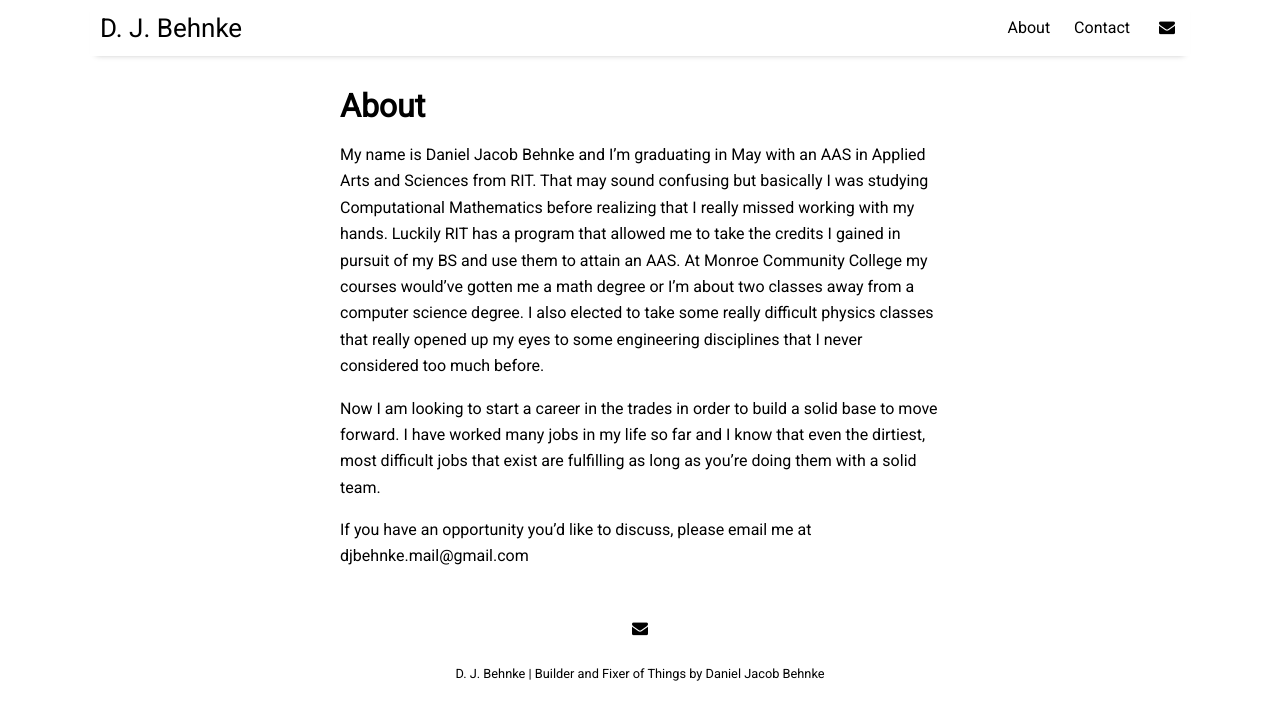
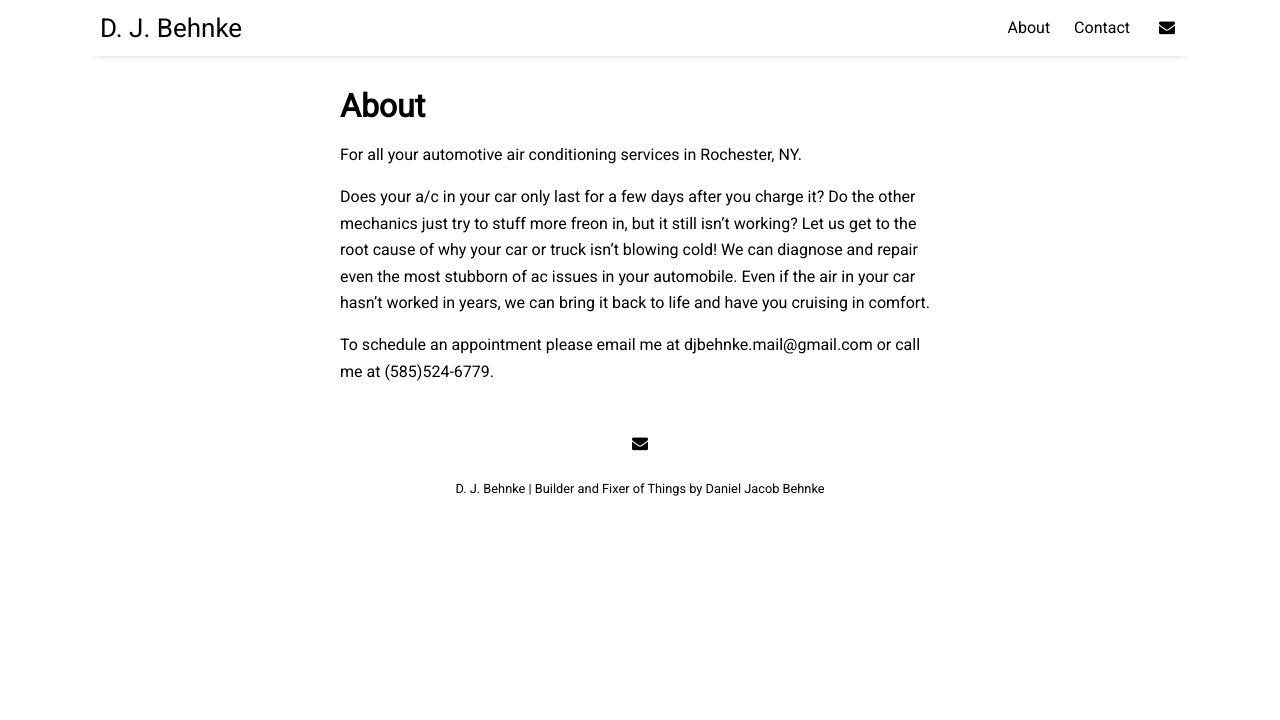
Before and after one commit to djbehnke/djbehnke.github.io, a Jekyll site: the page built from pages/about.md, in a window 1280 px wide. Shown: the top 720 px of the page. Built offline with Jekyll 4.4.1, drawn with Linux system fonts in a browser that asks for light colours; nearby versions of some CDN libraries.

Commit message:
Change to ac

```diff
--- a/pages/about.md
+++ b/pages/about.md
@@ -2,9 +2,8 @@
 layout: misc
 title: About
 ---
+For all your automotive air conditioning services in Rochester, NY.
 
-My name is Daniel Jacob Behnke and I'm graduating in May with an AAS in Applied Arts and Sciences from RIT. That may sound confusing but basically I was studying Computational Mathematics before realizing that I really missed working with my hands. Luckily RIT has a program that allowed me to take the credits I gained in pursuit of my BS and use them to attain an AAS. At Monroe Community College my courses would've gotten me a math degree or I'm about two classes away from a computer science degree. I also elected to take some really difficult physics classes that really opened up my eyes to some engineering disciplines that I never considered too much before.
+Does your a/c in your car only last for a few days after you charge it? Do the other mechanics just try to stuff more freon in, but it still isn't working? Let us get to the root cause of why your car or truck isn't blowing cold! We can diagnose and repair even the most stubborn of ac issues in your automobile. Even if the air in your car hasn't worked in years, we can bring it back to life and have you cruising in comfort.
 
-Now I am looking to start a career in the trades in order to build a solid base to move forward. I have worked many jobs in my life so far and I know that even the dirtiest, most difficult jobs that exist are fulfilling as long as you're doing them with a solid team.
-
-If you have an opportunity you'd like to discuss, please email me at djbehnke.mail@gmail.com
+To schedule an appointment please email me at djbehnke.mail@gmail.com or call me at (585)524-6779.
```
